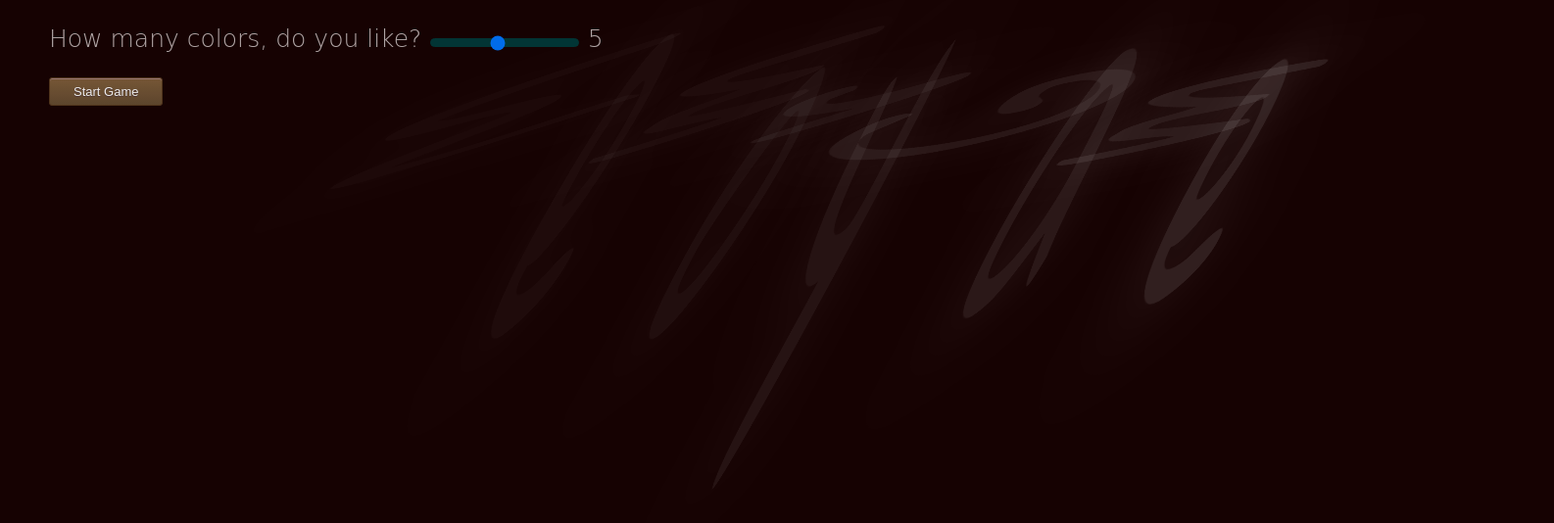
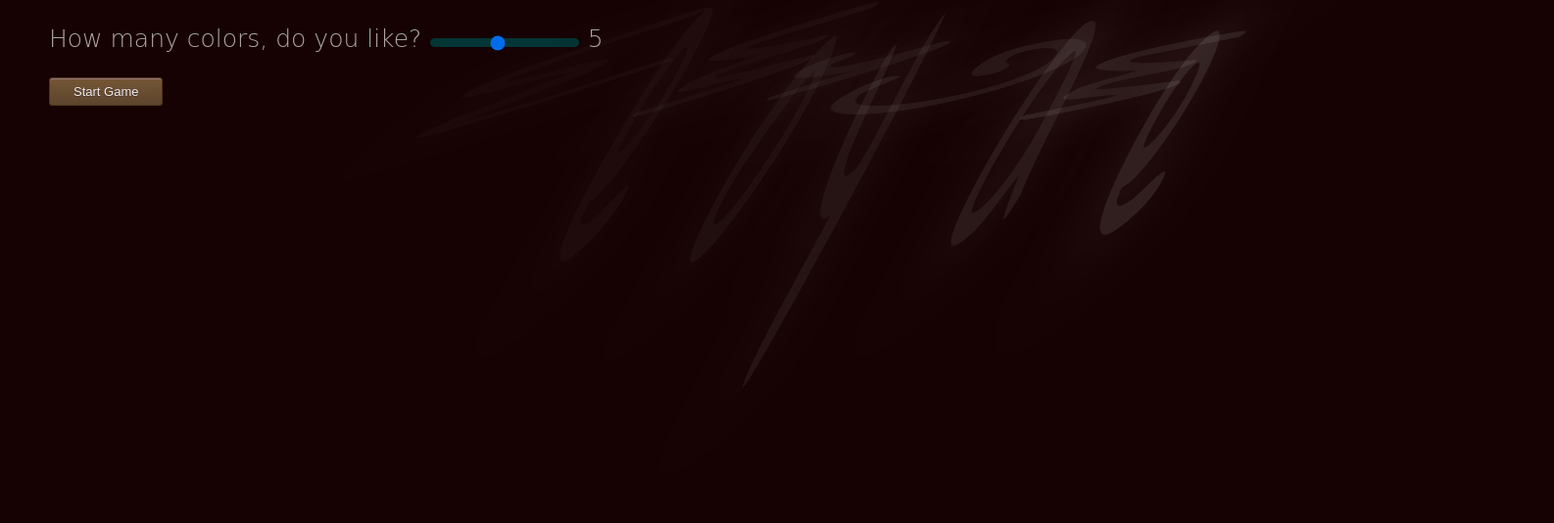
Before and after one commit to Spartak-Belov-Floresku/testMemoryGame, a plain HTML site: page index.html in a window 1280 px wide. Shown: the whole page at 98% size, 1586 px wide, since content can reach past the window. Drawn offline with Linux system fonts and the light colour scheme; a web font is replaced by a local one.

Commit message:
change font size

```diff
--- a/main.css
+++ b/main.css
@@ -22,7 +22,7 @@ h1{
     margin-top:1em;
     width:100%;
     position:absolute;
-    font:120px "Gloria Hallelujah";
+    font:100px "Gloria Hallelujah";
     animation: remove 0s 8s both;
 }
 span {
```
